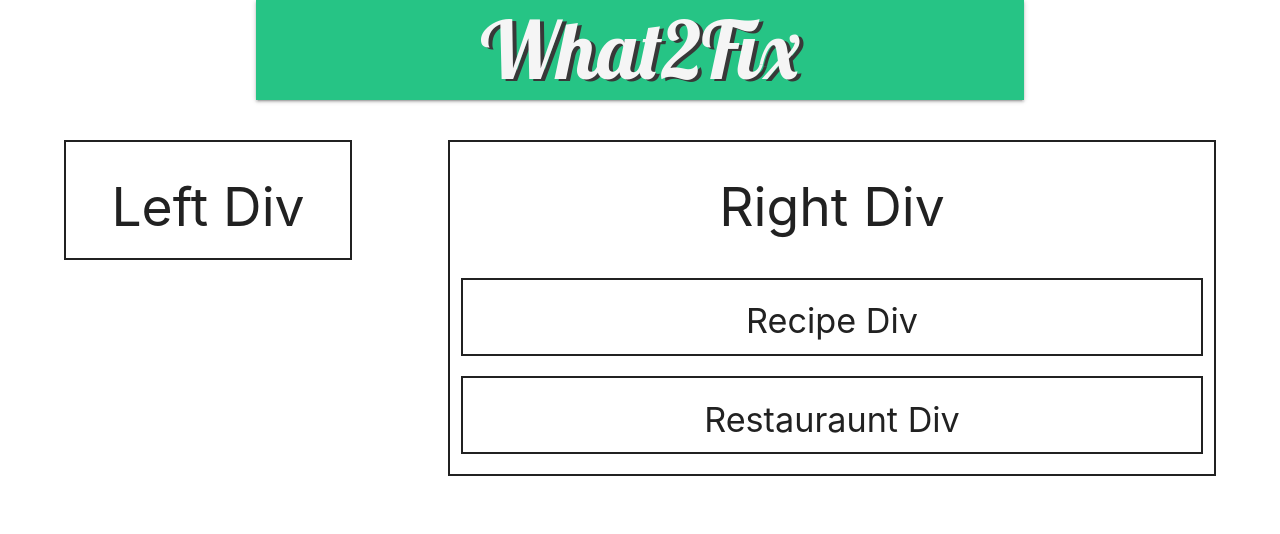
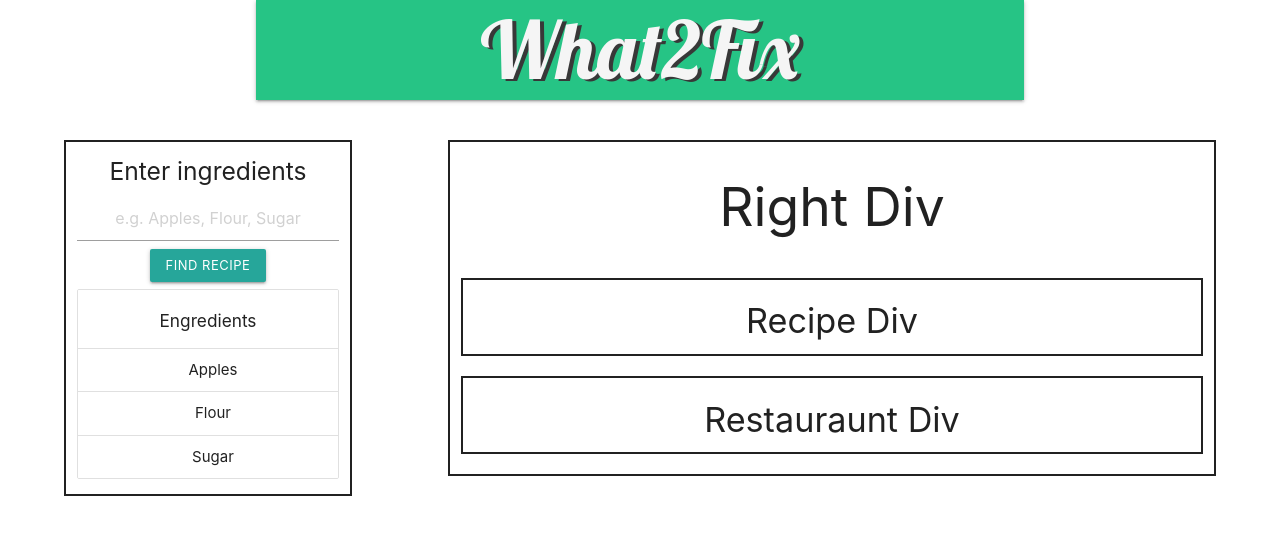
Before and after one commit to zhenyang9261/web-project1, a plain HTML site: page index.html in a window 1280 px wide. Drawn offline with nearby package versions, Linux system fonts and the light colour scheme.

Commit message:
Add user input form for ingredients

```diff
--- a/index.html
+++ b/index.html
@@ -26,7 +26,20 @@
     <div class="container">
     <div class="row">
         <div id="left-div" class="col l3 center-align">
-            <h2>Left Div</h2>
+            <h5>Enter ingredients</h5>
+            <div class="input-ingredients-form">
+                <input placeholder="e.g. Apples, Flour, Sugar" id="user-input-ingredients" type="text" class="center-align">
+                <a class="waves-effect waves-light btn-small" id="input-ingredients__button">Find Recipe</a>
+            </div>
+
+            <div class="ingredients-list">
+                <ul class="collection with-header">
+                    <li class="collection-header"><h6>Engredients</h6></li>
+                    <li class="collection-item">Apples</li>
+                    <li class="collection-item">Flour</li>
+                    <li class="collection-item">Sugar</li>
+                  </ul>
+            </div>
         </div>
 
         <div id="right-div" class="col l8 offset-l1 center-align">
```
Also changed, not shown: assets/javascript/app.js (added).
